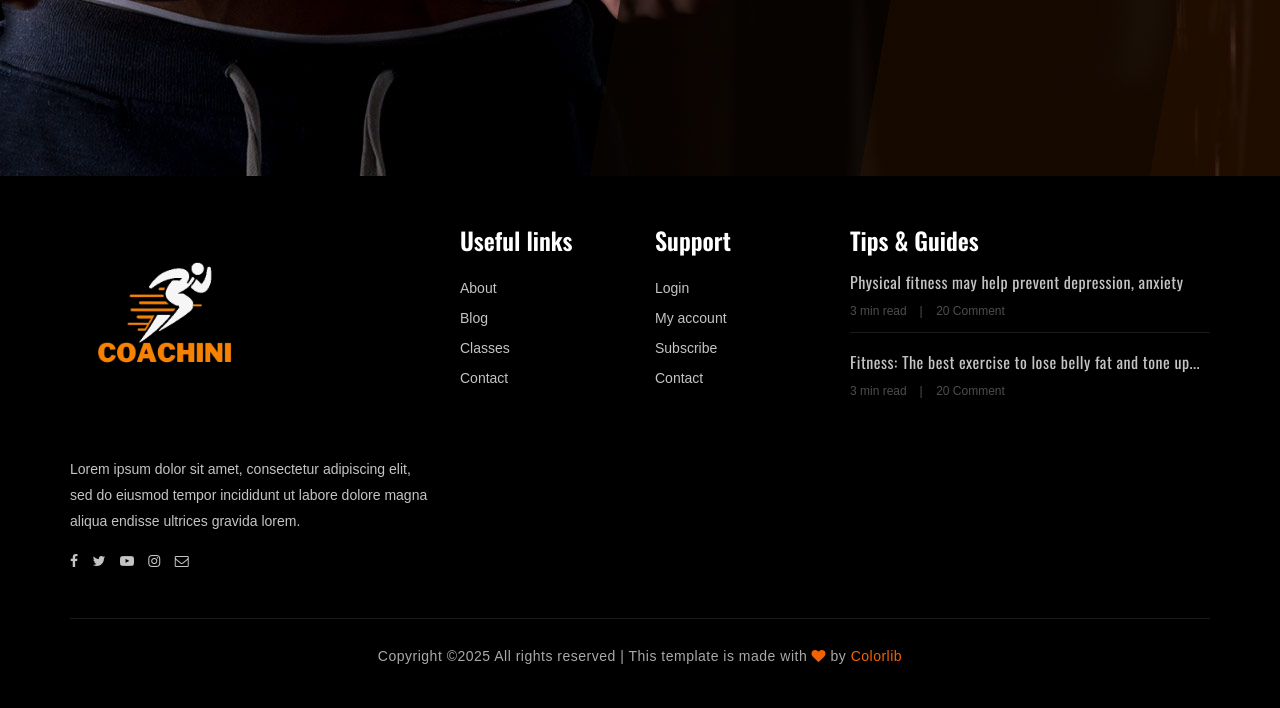
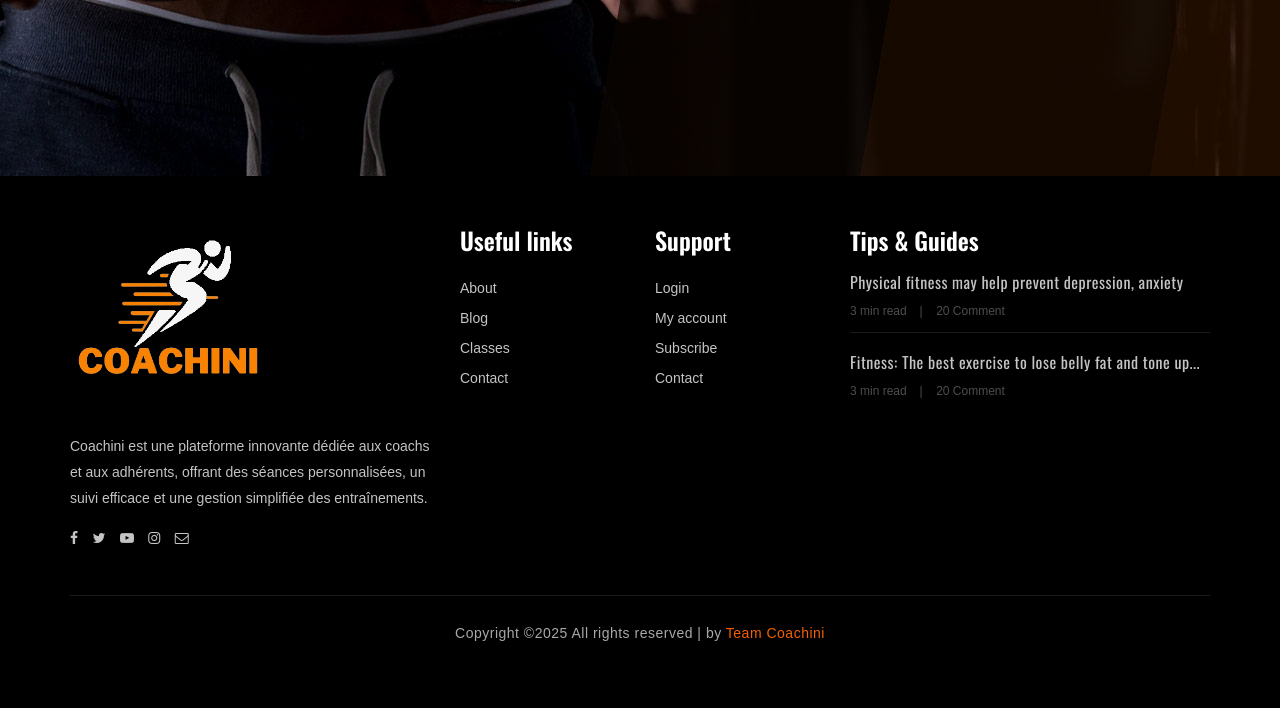
Before and after one commit to housssemm/PI_DEV_symfony, a Symfony app: template templates/base.html.twig in a window 1280 px wide. Shown: the part 864-1572 px from the top of the page. After the commit the page ends 1505 px from the top, so only its background shows below. Run offline with Twig, Linux system fonts and the light colour scheme; the template is opened without the code that fills it, so the values that code supplies are empty; some libraries are stand-ins or nearby versions; some web fonts are replaced.

Commit message:
version 4.1

```diff
--- a/templates/base.html.twig
+++ b/templates/base.html.twig
@@ -177,10 +177,9 @@
                 <div class="col-lg-4">
                     <div class="fs-about">
                         <div class="fa-logo">
-                            <a href="#"><img src="{{asset('img/logoo.png')}}" alt=""></a>
+                            <a href="#"><img src="{{asset('img/logoo1.png')}}" alt=""></a>
                         </div>
-                        <p>Lorem ipsum dolor sit amet, consectetur adipiscing elit, sed do eiusmod tempor incididunt ut
-                            labore dolore magna aliqua endisse ultrices gravida lorem.</p>
+                        <p>Coachini est une plateforme innovante dédiée aux coachs et aux adhérents, offrant des séances personnalisées, un suivi efficace et une gestion simplifiée des entraînements. </p>
                         <div class="fa-social">
                             <a href="#"><i class="fa fa-facebook"></i></a>
                             <a href="#"><i class="fa fa-twitter"></i></a>
@@ -236,7 +235,7 @@
                 <div class="col-lg-12 text-center">
                     <div class="copyright-text">
                         <p><!-- Link back to Colorlib can't be removed. Template is licensed under CC BY 3.0. -->
-                            Copyright &copy;<script>document.write(new Date().getFullYear());</script> All rights reserved | This template is made with <i class="fa fa-heart" aria-hidden="true"></i> by <a href="https://colorlib.com" target="_blank">Colorlib</a>
+                            Copyright &copy;<script>document.write(new Date().getFullYear());</script> All rights reserved | by <a href="https://colorlib.com" target="_blank">Team Coachini</a>
                             <!-- Link back to Colorlib can't be removed. Template is licensed under CC BY 3.0. --></p>
                     </div>
                 </div>
```
Also changed, not shown: public/img/logoo1.png (added).
